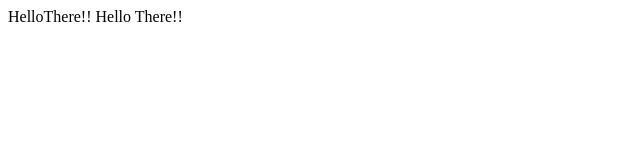
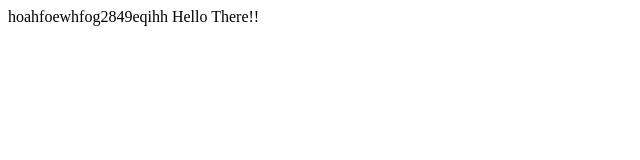
Before and after one commit to D-Godhani/woc5.0-html-css-js-expenseapp-dharmikgodhani, a plain HTML site: page about.html in a window 1280 px wide. Shown: the whole page, without its empty margins (0-640 px from the left). Drawn offline with Linux system fonts and the light colour scheme.

Commit message:
Abbe Saale

```diff
--- a/about.html
+++ b/about.html
@@ -5,7 +5,9 @@
         </title>
     </head>
     <body>
-        HelloThere!!
+        hoahfoewhfog2849eqihh
+
         Hello There!!
     </body>
+
 </html>
```
